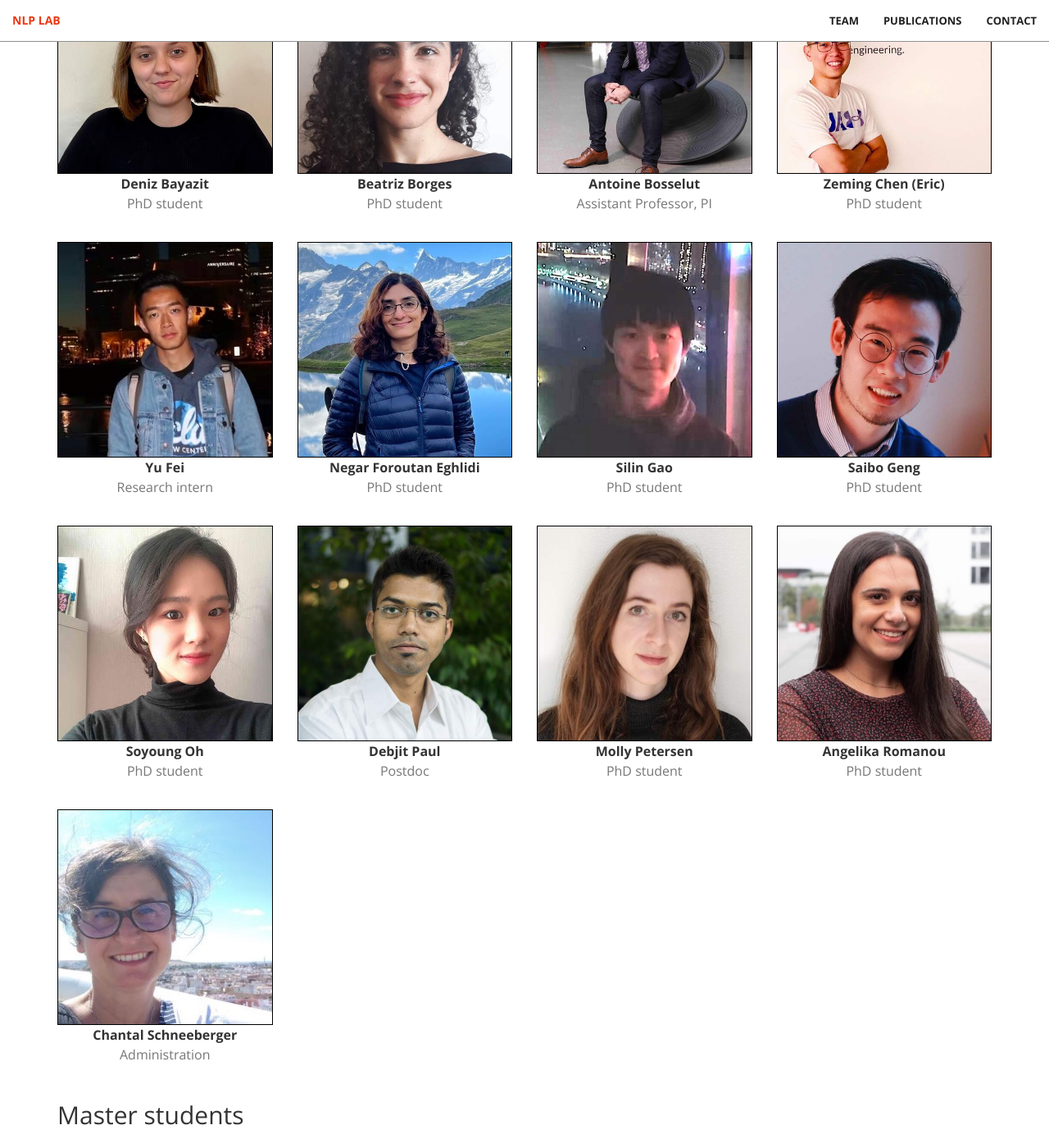
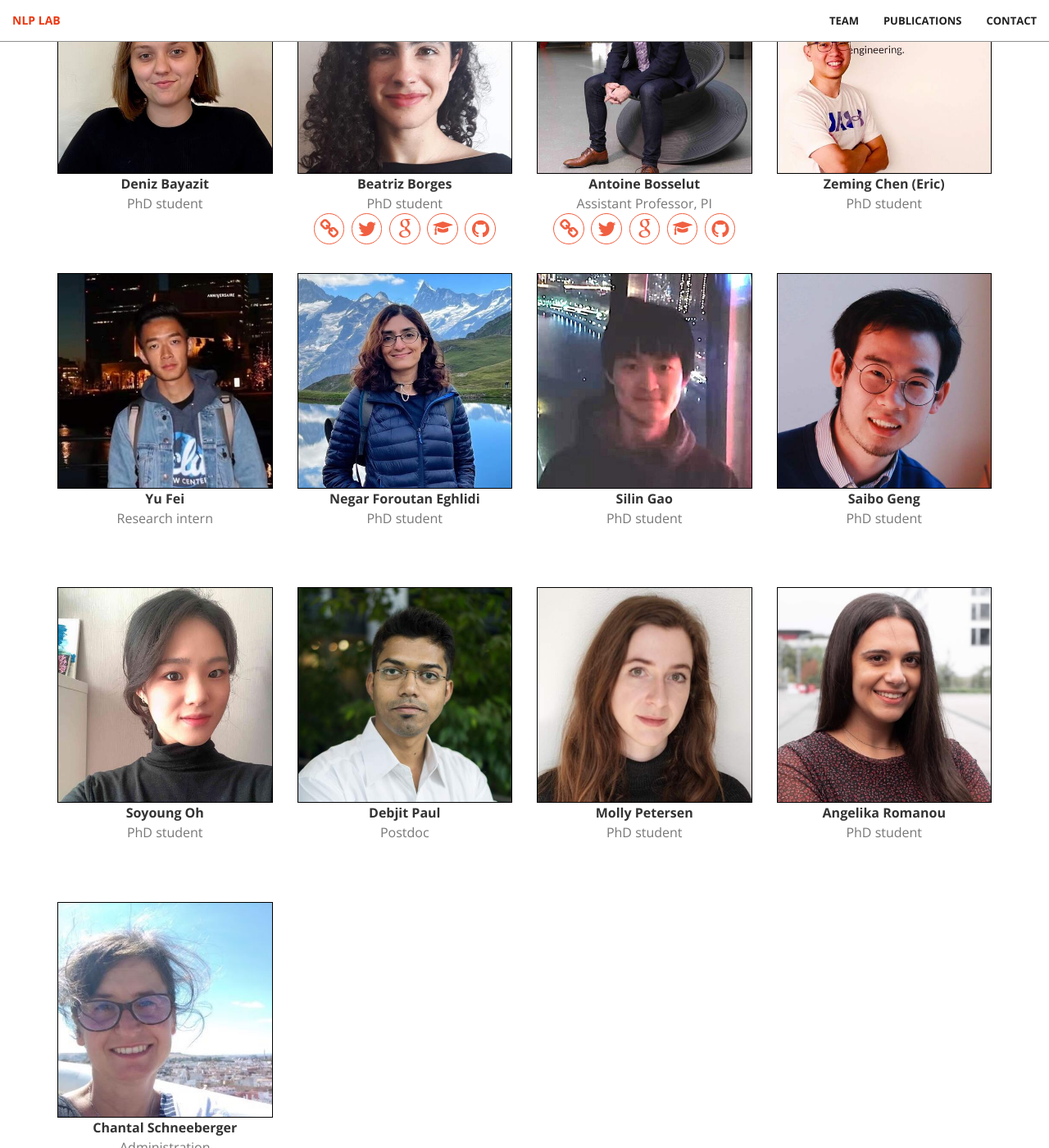
Before and after one commit to epfl-nlp/epfl-nlp.github.io, a Jekyll site: the page built from team.html, in a window 1280 px wide and 1400 px high, scrolled down 277 px. Shown: the whole window at 82% size. Built offline with Jekyll 4.4.1, drawn with Linux system fonts in a browser that asks for light colours.

Commit message:
first version of personal links

```diff
--- /dev/null
+++ b/_includes/components/member.html
@@ -0,0 +1,34 @@
+<div class="col-lg-3 col-md-4 text-center">
+    <div class="service-box">
+        <img src="{{url}}/resources/img/lab_members/{{ include.member.img }}" class="member-photo wow text-primary" data-wow-delay=".1s">
+        <p><strong>{{ include.member.first_name }} {{ include.member.last_name}}</strong></p>
+        <p class="text-muted">{{ include.member.role }}</p>
+        <div class="socials">
+        {% if include.member.website %}
+          <div>
+            <a href="{{ include.member.website}}" class="btn btn-primary"><i class="fa fa-link wow bounceIn" aria-hidden="true"></i><!-- Website --></a>
+          </div>
+        {% endif %}
+        {% if include.member.twitter %}
+          <div>
+            <a href="{{include.member.twitter}}" class="btn btn-primary"><i class="fa fa-twitter wow bounceIn" aria-hidden="true"></i><!-- Twitter --></a>
+          </div>
+        {% endif %}
+        {% if include.member.google_scholar %}
+          <div>
+            <a href="{{include.member.google_scholar}}" class="btn btn-primary"><i class="fa fa-google wow bounceIn" aria-hidden="true"></i><!-- Google Scholar --></a>
+          </div>
+        {% endif %}
+        {% if include.member.semantic_scholar %}
+          <div>
+            <a href="{{include.member.semantic_scholar}}" class="btn btn-primary"><i class="fa fa-graduation-cap wow bounceIn" aria-hidden="true"></i><!-- Semantic Scholar --></a>
+          </div>
+        {% endif %}
+        {% if include.member.github %}
+          <div>
+            <a href="{{include.member.github}}" class="btn btn-primary"><i class="fa fa-github wow bounceIn" aria-hidden="true"></i><!-- Github --></a>
+          </div>
+        {% endif %}
+        </div>
+    </div>
+</div>
--- a/_includes/components/publication.html
+++ b/_includes/components/publication.html
@@ -1,5 +1,5 @@
 <div>
-    <p>{% if pub.link %}<a href="{{include.pub.link}}">{{include.pub.title}}</a>{% else %}{{include.pub.title}}{% endif %}.
+    <p>{% if include.pub.link %}<a href="{{include.pub.link}}">{{include.pub.title}}</a>{% else %}{{include.pub.title}}{% endif %}.
       {% for a in include.pub.authors %}
         {% if a.nlp-lab %}<strong>{{a.name}}</strong>{% else %}{{a.name}}{% endif %}{% if forloop.last %} ({{include.pub.year}}).{% else %},{% endif %}
     {% endfor %}
--- a/_includes/team.html
+++ b/_includes/team.html
@@ -12,32 +12,20 @@
         {% assign sorted_team = site.data.team | sort: "last_name" %}
         <div class="row">
             {% for member in sorted_team %}
-
                 {% if member.role != 'Master student' %}
-
-                <div class="col-lg-3 col-md-4 text-center">
-                    <div class="service-box">
-                        <img src="{{url}}/resources/img/lab_members/{{ member.img }}" class="member-photo wow text-primary" data-wow-delay=".1s">
-                        <p><strong>{{ member.first_name }} {{ member.last_name}}</strong></p>
-                        <p class="text-muted">{{ member.role }}</p>
-                    </div>
-                </div>
+                    {% include components/member.html
+                        member = member
+                    %}
                 {% endif %}
             {% endfor %}
         </div>
         <h2 class="section-heading">Master students</h2>
         <div class="row">
             {% for member in sorted_team %}
-
                 {% if member.role == 'Master student' %}
-
-                <div class="col-lg-3 col-md-4 text-center">
-                    <div class="service-box">
-                        <img src="{{url}}/resources/img/lab_members/{{ member.img }}" class="member-photo wow text-primary" data-wow-delay=".1s">
-                        <p><strong>{{ member.first_name }} {{ member.last_name}}</strong></p>
-                        <p class="text-muted">{{ member.role }}</p>
-                    </div>
-                </div>
+                    {% include components/member.html
+                        member = member
+                    %}
                 {% endif %}
             {% endfor %}
         </div>
--- a/styles/_sass/_base.scss
+++ b/styles/_sass/_base.scss
@@ -271,6 +271,37 @@ section#team {
             border: 1px solid black;
             /*filter: grayscale(100%) contrast(120%);*/
             transition: all .5s cubic-bezier(0.645, 0.045, 0.355, 1);
+        }
+
+        div.socials {
+            height: 3.75rem;
+            padding: 0 auto;
+            & div {
+                display: inline-block;
+                margin: 0 0.25rem 0 0.25rem;
+                & a {
+                    width: 3.75rem;
+                    height: 3.75rem;
+                    padding: 0.67rem 0.5rem 0.5rem 0.597rem;
+                    color: $theme-primary;
+                    background: white;
+                    border: $theme-primary 1px solid;
+
+                    &:hover {
+                        color: white;
+                        background: $theme-primary;
+                    }
+
+                    & i {
+                        font-size: 1.75em;
+
+                        &.fa-graduation-cap {
+                            font-size: 1.35em;
+                            margin-top: 0.2rem;
+                        }
+                    }
+                }
+            }
         }
 
         /*&:hover {
```
Also changed, not shown: _data/team.yml (+10 -10 lines).
